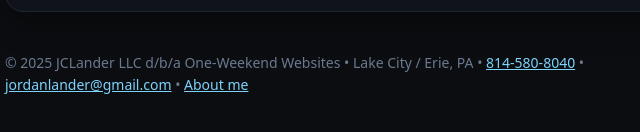
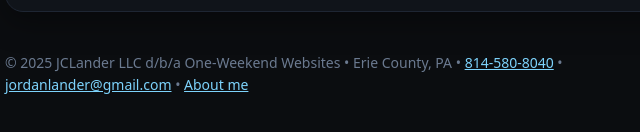
Before and after one commit to jordanlander/oneweekendwebsites, a plain HTML site: page index.html in a window 1280 px wide. Shown: the part 3155-3287 px from the top of the page, 109-749 px from the left. Drawn offline with Linux system fonts and the light colour scheme.

Commit message:
Update index.html

```diff
--- a/index.html
+++ b/index.html
@@ -311,7 +311,7 @@
 
     <footer>
       <div class="footgrid">
-        <div>© <span id="y"></span> JCLander LLC d/b/a One‑Weekend Websites • Lake City / Erie, PA • <a href="tel:18145808040">814‑580‑8040</a> • <a href="mailto:jordanlander@gmail.com">jordanlander@gmail.com</a> • <a href="https://jordanlander.com" target="_blank" rel="noopener">About me</a>
+        <div>© <span id="y"></span> JCLander LLC d/b/a One‑Weekend Websites • Erie County, PA • <a href="tel:18145808040">814‑580‑8040</a> • <a href="mailto:jordanlander@gmail.com">jordanlander@gmail.com</a> • <a href="https://jordanlander.com" target="_blank" rel="noopener">About me</a>
 
         </div>
         <div style="text-align:right">
```
